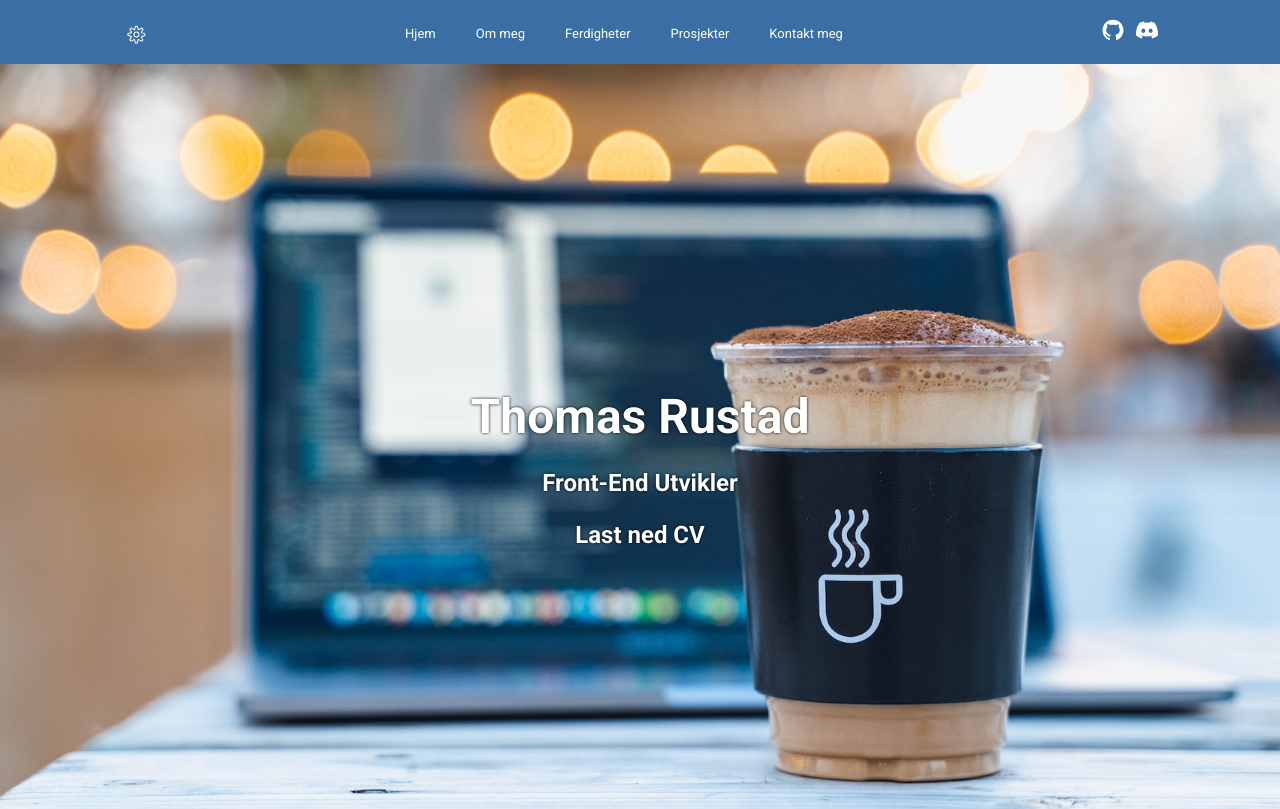
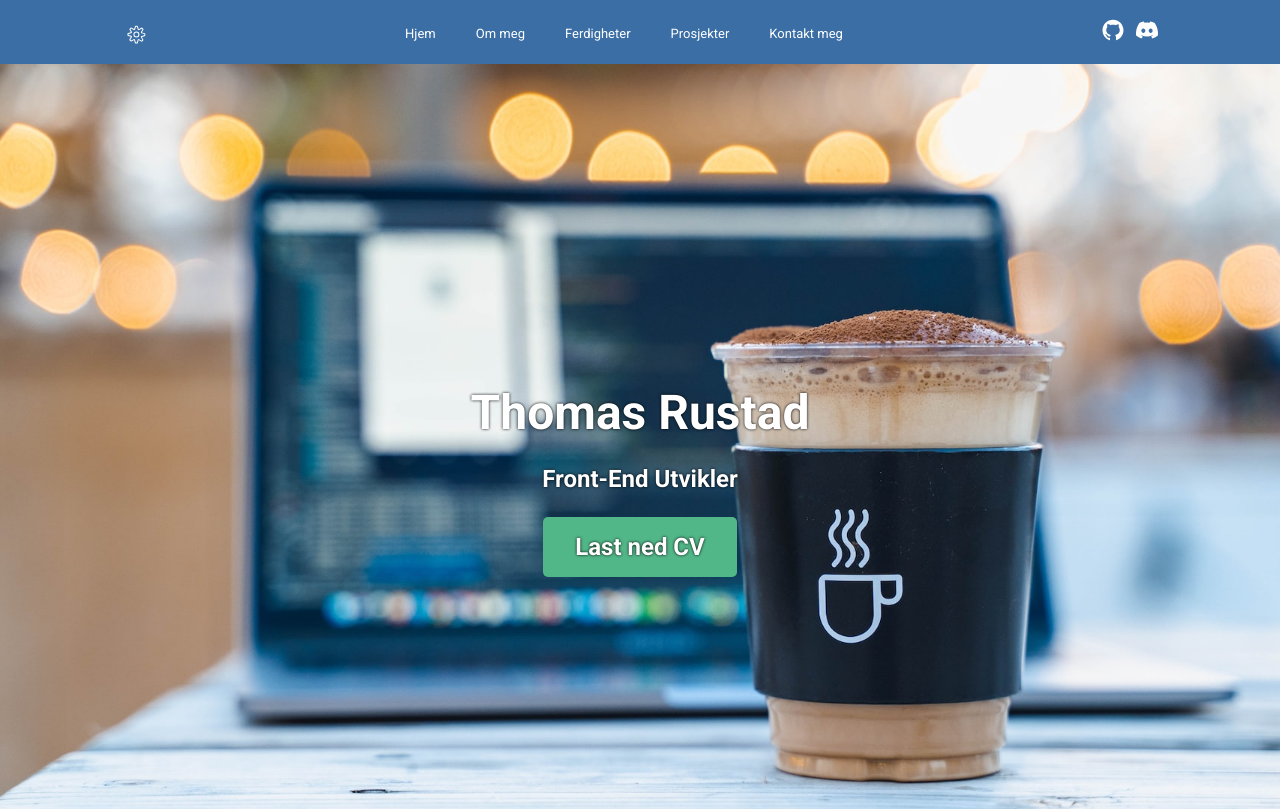
Before and after one commit to ThomasR1997/portfolio, a React (Create React App) app: page / in a window 1280 px wide. Shown: the top 809 px of the page. Built offline with nearby package versions, Linux system fonts and the light colour scheme; the HTML template or start-up script is replaced by a standard one.

Commit message:
added styling to the CV download

```diff
--- a/src/components/SectionHome/SectionHome.js
+++ b/src/components/SectionHome/SectionHome.js
@@ -1,5 +1,7 @@
 // Styled components
 import {
+  CVDiv,
+  CVText,
   StyledA,
   StyledH1,
   StyledH3,
@@ -19,8 +21,11 @@ const SectionHome = () => {
       <div>
         <StyledH1>Thomas Rustad</StyledH1>
         <StyledH3>{t("Section Home")}</StyledH3>
+
         <StyledA href={CV} download>
-          <StyledH3>{t("Section Home CV")}</StyledH3>
+          <CVDiv>
+            <CVText>{t("Section Home CV")}</CVText>
+          </CVDiv>
         </StyledA>
       </div>
     </StyledSectionHome>
--- a/src/components/SectionHome/StyledSectionHome.js
+++ b/src/components/SectionHome/StyledSectionHome.js
@@ -38,6 +38,25 @@ export const StyledH3 = styled.h3`
   text-shadow: 0 0 3px black;
 `;
 
+export const CVDiv = styled.div`
+  background-color: #52b788;
+  margin: 0 auto;
+  width: fit-content;
+  padding: 1em 2em;
+  border-radius: 5px;
+
+  &:hover {
+    filter: brightness(120%);
+  }
+`;
+
+export const CVText = styled.h3`
+  color: white;
+  font-size: 24px;
+  text-shadow: 0 0 3px black;
+  margin: 0;
+`;
+
 export const StyledA = styled.a`
   text-decoration: none;
 `;
```
